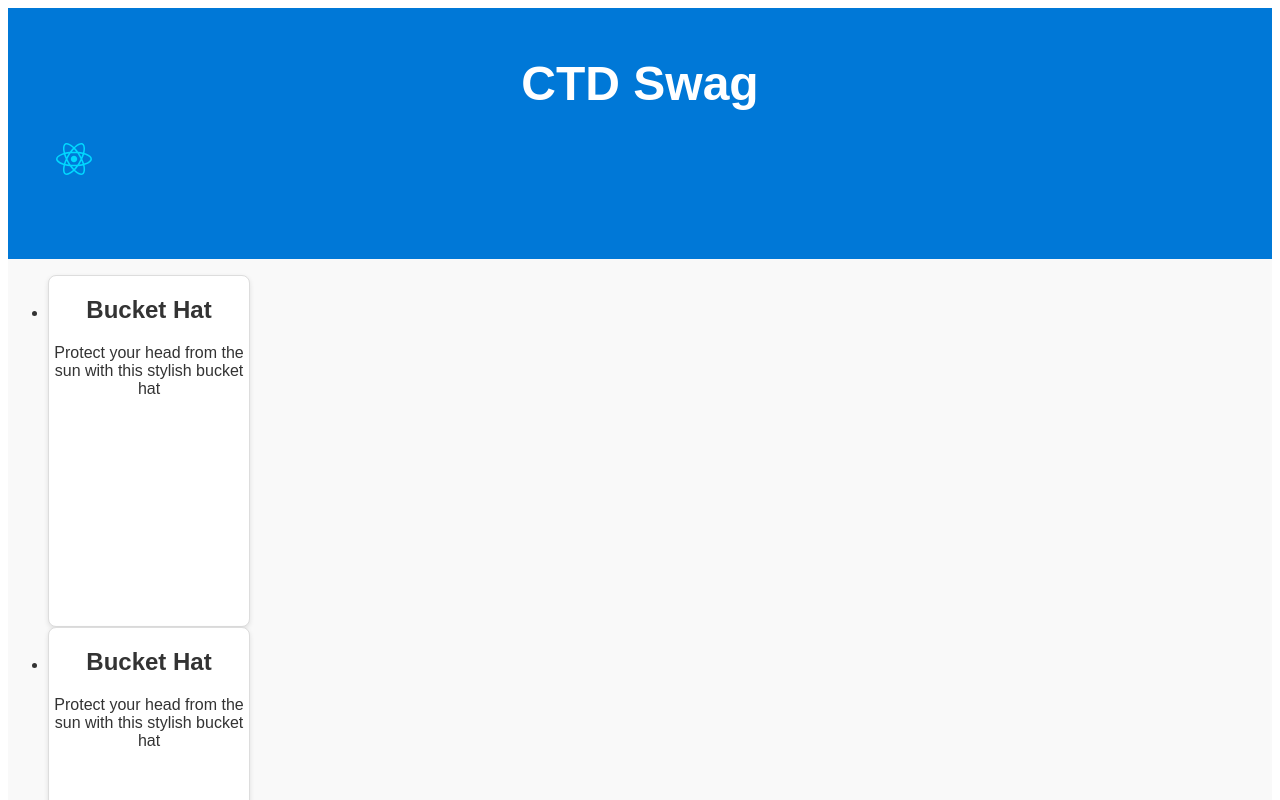
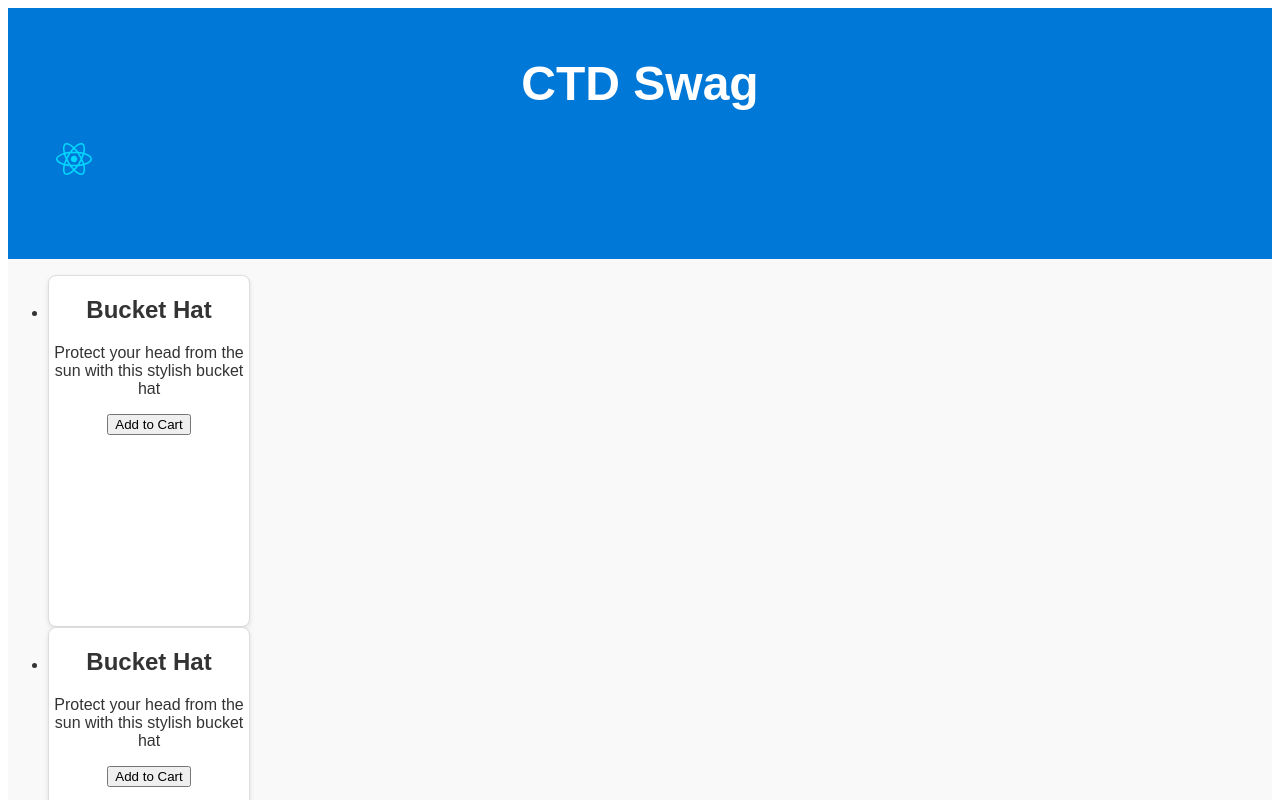
Before and after one commit to AnthonyKamanya/ctd-storefront, a React (Vite) app: page / in a window 1280 px wide. Shown: the top 800 px of the page. Built offline with nearby package versions, Linux system fonts and the light colour scheme.

Commit message:
wip passing prop to child component

```diff
--- a/src/ProductCard.jsx
+++ b/src/ProductCard.jsx
@@ -1,9 +1,15 @@
-function ProductCard({ name, description }) {
+function ProductCard({ name, description, id, handleAddItemToCart }) {
   return (
     <li>
       <div className="itemCard">
         <h2>{name}</h2>
         <p>{description}</p>
+        <button
+          className="productButton"
+          onClick={() => handleAddItemToCart(id)}
+        >
+          Add to Cart
+        </button>
       </div>
     </li>
   );
```
